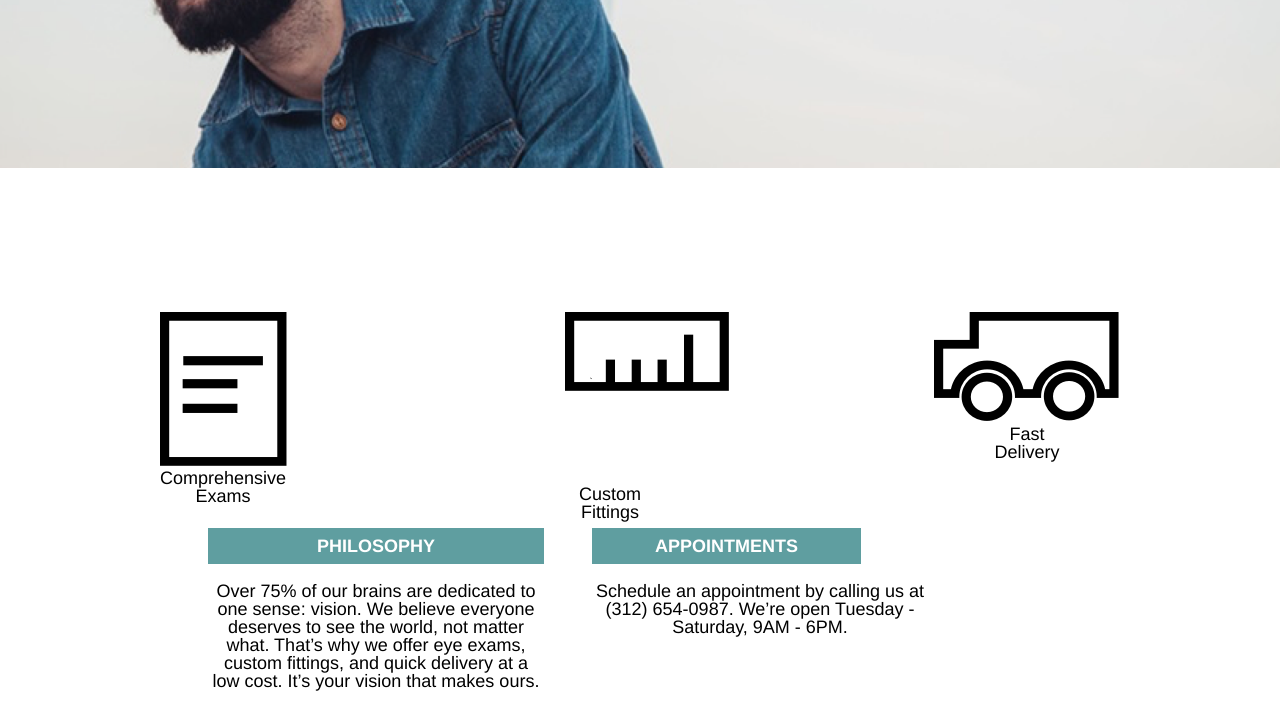
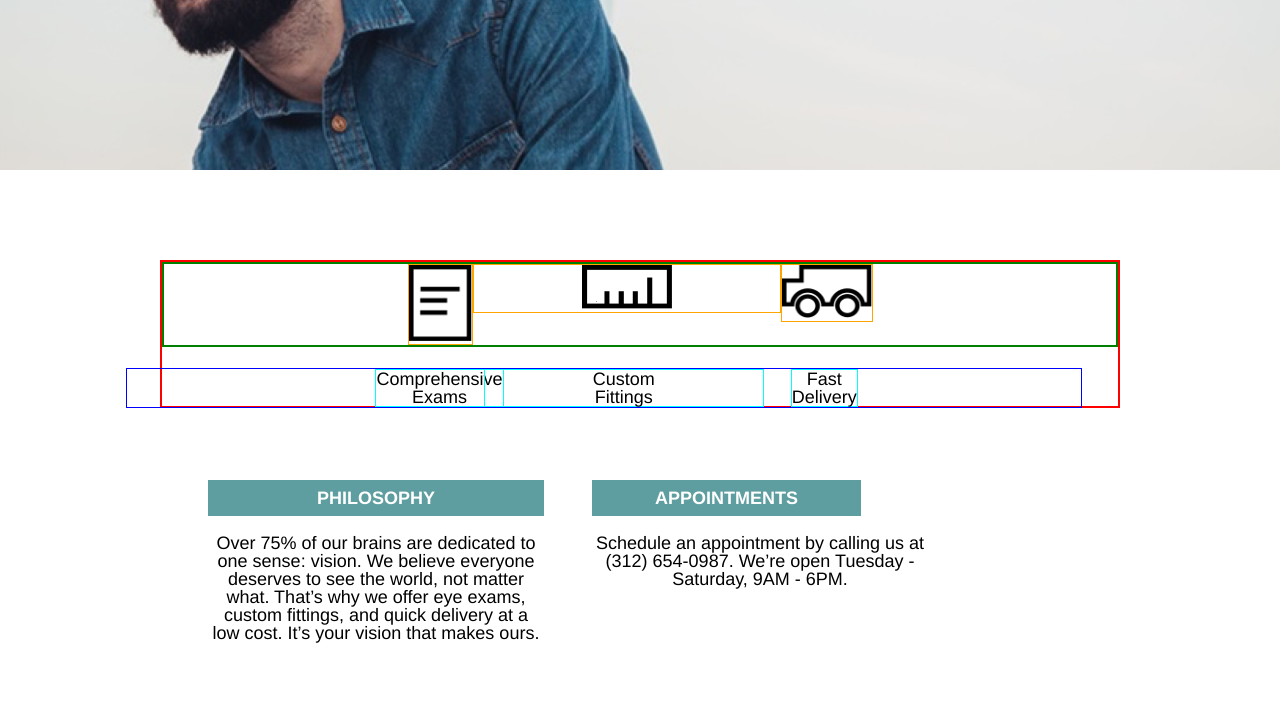
Before and after one commit to hanyrostom/t_optics, a plain HTML site: page index.html in a window 1280 px wide. Shown: the part 345-1056 px from the top of the page. Drawn offline with Linux system fonts and the light colour scheme.

Commit message:
midsection done CSS

```diff
--- a/index.html
+++ b/index.html
@@ -156,23 +156,27 @@ centered in middle of parent container
 -->
 
 <div class="adv_container">
-<div class="advantages">
+ <div class="containerX">
 
-  <div class="exams advantage">
-    <span class="drawing1"><img src="./resources/images/paper-icon.png" alt="Paper Illustration"/></span>
-    <span class="adv_text">Comprehensive <br>Exams</span>
+  <div class="advantages_images">
+    <div class="drawing1">
+      <img src="./resources/images/paper-icon.png" alt="Paper Illustration"/>
+    </div>
+    <div class="drawing2">
+      <img src="./resources/images/ruler-icon.png" alt="Ruler Illustration"/>
+    </div>
+    <div class="drawing3">
+      <img src="./resources/images/truck-icon.png" alt="Truck Illustration"/>
+    </div>
   </div>
-  <div class="fittings advantage">
-    <span class="drawing2"><img src="./resources/images/ruler-icon.png" alt="Ruler Illustration"/></span>
-    <span class="adv_text">Custom<br>Fittings</span>
+
+  <div class="advantages_words">
+    <div class="adv_text test1">Comprehensive <br>Exams</div>
+    <div class="adv_text test2">Custom<br>Fittings</div>
+    <div class="adv_text test3">Fast<br>Delivery</div>
   </div>
-  <div class="speed advantage">
-    <span class="drawing3"><img src="./resources/images/truck-icon.png" alt="Truck Illustration"/></span>
-    <span class="adv_text">Fast<br>Delivery</span>
-  </div>
+
 </div>
-
-
 </div>
 <!--2 column containers next to each other
 for philosophy+description
--- a/resources/style.css
+++ b/resources/style.css
@@ -121,6 +121,11 @@ top: 1rem;
   height: 1.5rem;
   margin-right: 1rem;
 }
+.logo_image img {
+  width: auto;
+  max-height: 100%;
+
+}
 
 .page_content{
 
@@ -135,7 +140,8 @@ top: 1rem;
   }
   .logo_image{
 height: 1.5rem;
-width: auto;
+border: 1px solid orange;
+
   }
   .container{
     display: flex;
@@ -143,10 +149,19 @@ width: auto;
     margin: 0 auto;
     width: 960px;
   }
+  .main_banner {
+    position: relative;
+    top: -5rem;
+    height: 30rem;
+    color:black;
+  background-image: url("../resources/images/glasses-bg.png");
+  background-size: cover;
+  background-position: center;
+  background-repeat: no-repeat;
+}
   .catch_phrase{
     display: flex;
     background-color: white;
-    opacity: 1;
     font-size: 2rem;
     font-weight: bold;
     line-height: 1.2;
@@ -158,46 +173,86 @@ width: auto;
     position: relative;
     left: 2rem;
   }
+
+  /* mid-section with the 3 images and captions */
+  /*option2 start */
   .adv_container{
 
     margin: 0 auto;
     width: 960px;
+
+    margin-bottom: 3rem;
   }
-  .advantages {
+  .containerX {
     display: flex;
-    justify-content: space-between;
+    flex-direction: column;
+    border: 2px solid red;
+    height: 8rem;
+  }
+  .advantages_images {
+    display: flex;
+    justify-content: center;
     align-items: flex-start;
-    height: 8rem;
-    margin-top: 3rem;
-    margin-bottom: 3rem;
 
+    border: 2px solid green;
 
   }
-  .advantage {
-display: flex;
-flex-direction: column;
+  img {
+    height: auto;
+    max-width: 100%;
   }
-  .drawing2{
-    padding-bottom: 5rem;
+  .drawing1{
+    width: 3.5rem;
+    border: 1px solid orange;
+  }
+  .drawing3 {
+    width: 5rem;
+    border: 1px solid orange;
+  }
+  .drawing2 {
+    border: 1px solid black;
+    padding-right: 6rem;
+    padding-left: 6rem;
+    width: 5rem;
 
+    border: 1px solid orange;
   }
+.advantages_words {
+  display: flex;
+justify-content: center;
+  align-items: flex-start;
+
+  border: 1px solid blue;
+  position: relative;
+  bottom: -1.2rem;
+right:2rem;
+}
+.adv_text{
+  border: 1px solid aqua;
+
+}
+.test2{
+  padding-right: 6rem;
+  padding-left: 6rem;
+  position: relative;
+right:.6rem;
+}
+.test1 {
+  position: relative;
+right:-.5rem;
+}
+.test3 {
+  position: relative;
+right:-.9rem;
+}
+/*option2 end */
+/* bottom-section with the appointments and philosophy text*/
 
   .bottom {
     display: flex;
-
     width: 960px;
     margin: 3rem auto 5rem auto;
   }
-  .main_banner {
-    position: relative;
-    top: -5rem;
-    height: 30rem;
-    color:black;
-  background-image: url("../resources/images/glasses-bg.png");
-  background-size: cover;
-  background-position: center;
-  background-repeat: no-repeat;
-}
 .info_container{
   display: flex;
   flex-direction: column;
@@ -205,7 +260,6 @@ flex-direction: column;
   margin-left: 5%;
   position: relative;
   top: 1rem;
-
 }
 .appointments{
   margin-right: 20%;
@@ -231,7 +285,6 @@ footer{
 
 }
 .footer_content {
-
 padding-top: 4rem;
 padding-bottom: 4rem;
 padding-left: 4rem;
```
